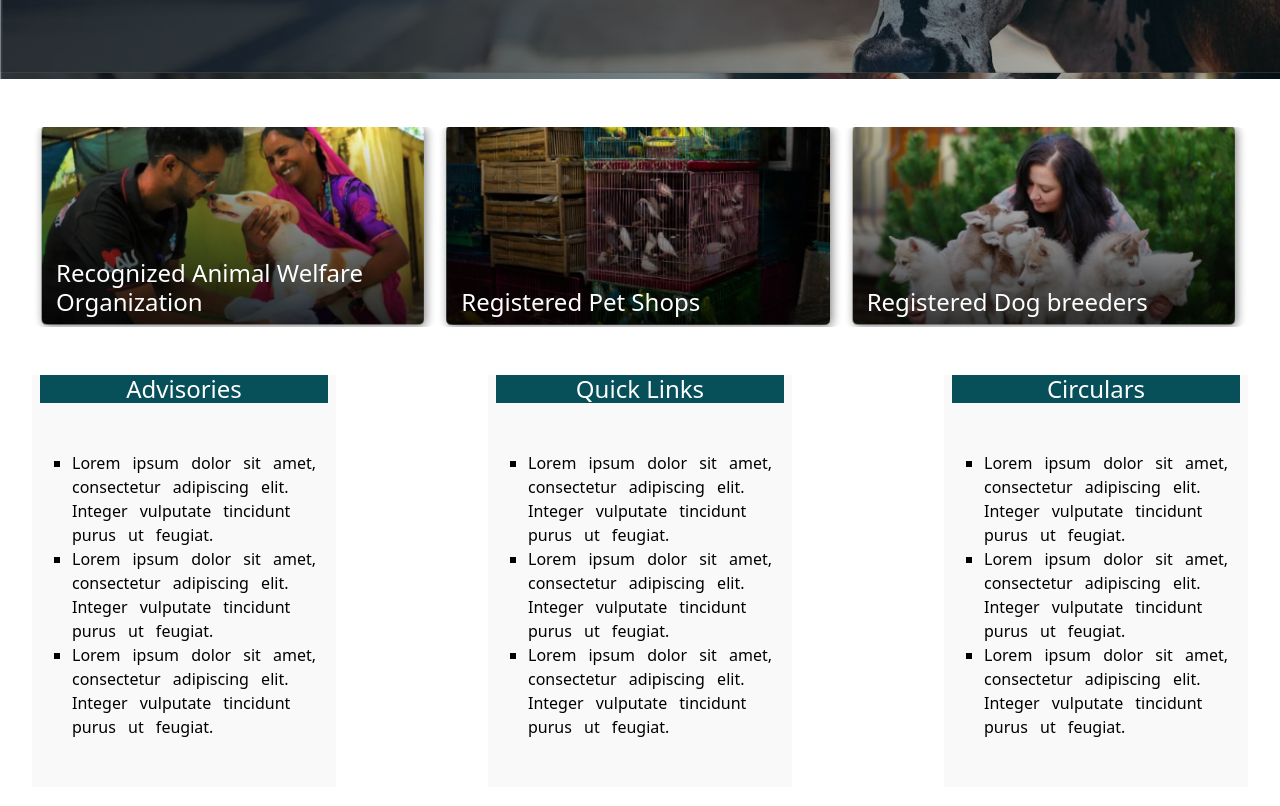
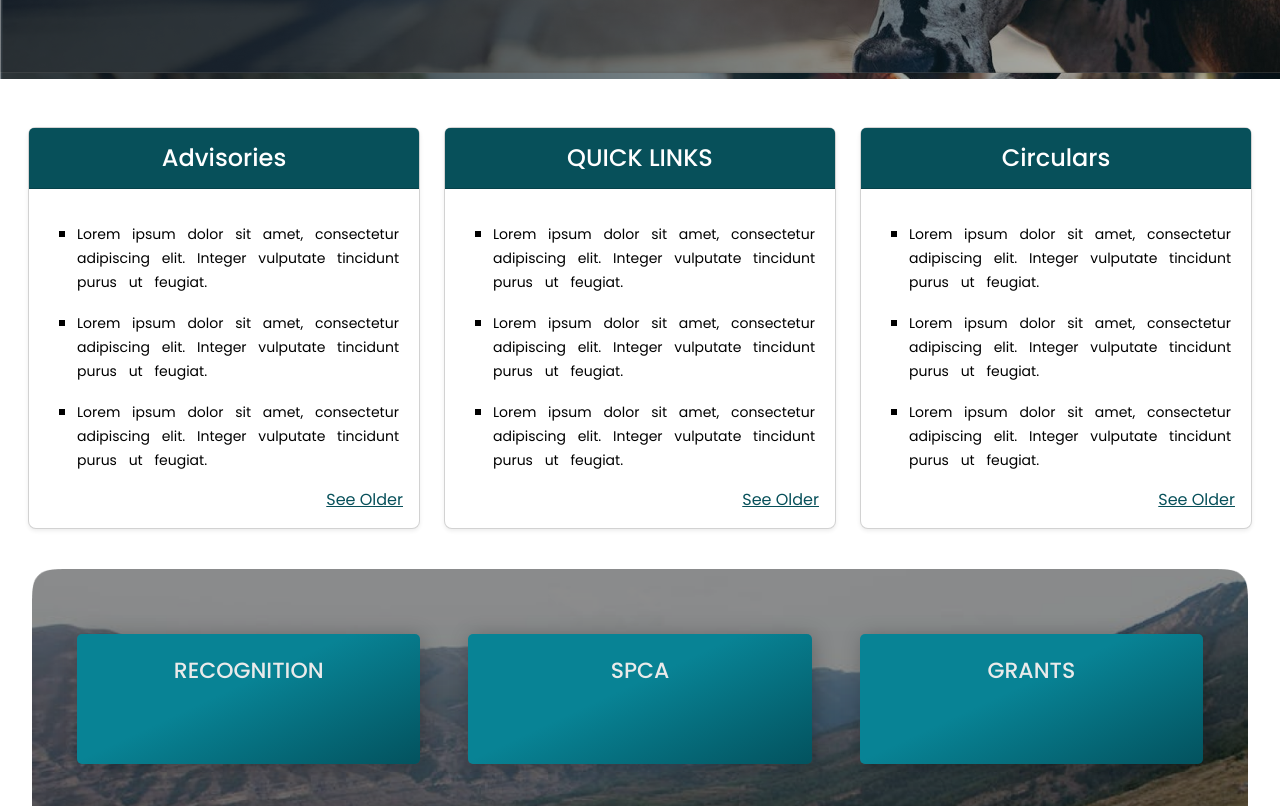
Before and after one commit to swahapati/tnega_project, a plain HTML site: page index.html in a window 1280 px wide. Shown: the part 560-1366 px from the top of the page. Drawn offline with Linux system fonts and the light colour scheme.

Commit message:
circular

```diff
--- a/css/styles.css
+++ b/css/styles.css
@@ -291,6 +291,20 @@ ul{
    left: 2.7vw;
 }
 
+
+
+#complete{
+   font-family: "Poppins Med";
+   background-color: #07505A;
+   color: white;
+}
+#change{
+ /* background-color: teal; */
+ color: #07505A;
+}
+.card-body{
+   font-family: "Poppins Reg"!important;
+}
 .data, .dyn{
    width: 95vw;
 
--- a/index.html
+++ b/index.html
@@ -94,7 +94,75 @@
 
         </div>
 
-        <div class="data  mx-auto row row-cols-1 row-cols-lg-3 mb-5 g-3 g-lg-5  justify-content-between">
+
+
+        <div class="row row-cols-1 row-cols-md-3 mb-3 text-justify mx-3 " >
+            <div class="col">
+                <div class="card mb-4 rounded-3 shadow-sm">
+                  <div class="card-header py-3" ID="complete">
+                    <h4 class="my-0 fw-normal text-center">Advisories</h4>
+                  </div>
+                  <div class="card-body">
+                      <ul class="text-black my-3 fw-normal">
+                          <li>
+                              <p>Lorem ipsum dolor sit amet, consectetur adipiscing elit. Integer vulputate tincidunt purus ut feugiat.</p>
+                          </li>
+                          <li>
+                              <p>Lorem ipsum dolor sit amet, consectetur adipiscing elit. Integer vulputate tincidunt purus ut feugiat.</p>
+                          </li>
+                          <li>
+                              <p>Lorem ipsum dolor sit amet, consectetur adipiscing elit. Integer vulputate tincidunt purus ut feugiat.</p>
+                          </li>
+                      </ul>
+                      <a href="#" class=" float-end" id="change">See Older</a>
+                  </div>
+                </div>
+              </div>
+            <div class="col">
+              <div class="card mb-4 rounded-3 shadow-sm">
+                <div class="card-header py-3" ID="complete">
+                  <h4 class="my-0 fw-normal text-center">QUICK LINKS</h4>
+                </div>
+                <div class="card-body">
+                    <ul class="text-black my-3 fw-normal">
+                        <li>
+                            <p>Lorem ipsum dolor sit amet, consectetur adipiscing elit. Integer vulputate tincidunt purus ut feugiat.</p>
+                        </li>
+                        <li>
+                            <p>Lorem ipsum dolor sit amet, consectetur adipiscing elit. Integer vulputate tincidunt purus ut feugiat.</p>
+                        </li>
+                        <li>
+                            <p>Lorem ipsum dolor sit amet, consectetur adipiscing elit. Integer vulputate tincidunt purus ut feugiat.</p>
+                        </li>
+                    </ul>
+                    <a href="#" class=" float-end" id="change">See Older</a>
+                </div>
+              </div>
+            </div>
+            <div class="col">
+                <div class="card mb-4 rounded-3 shadow-sm">
+                  <div class="card-header py-3" ID="complete">
+                    <h4 class="my-0 fw-normal text-center">Circulars</h4>
+                  </div>
+                  <div class="card-body">
+                      <ul class="text-black my-3 fw-normal">
+                          <li>
+                              <p>Lorem ipsum dolor sit amet, consectetur adipiscing elit. Integer vulputate tincidunt purus ut feugiat.</p>
+                          </li>
+                          <li>
+                              <p>Lorem ipsum dolor sit amet, consectetur adipiscing elit. Integer vulputate tincidunt purus ut feugiat.</p>
+                          </li>
+                          <li>
+                              <p>Lorem ipsum dolor sit amet, consectetur adipiscing elit. Integer vulputate tincidunt purus ut feugiat.</p>
+                          </li>
+                      </ul>
+                      <a href="#" class=" float-end" id="change">See Older</a>
+                  </div>
+                </div>
+              </div>
+          </div>
+
+        <!-- <div class="data  mx-auto row row-cols-1 row-cols-lg-3 mb-5 g-3 g-lg-5  justify-content-between">
             <div class="col data-card animal">
                 <h4 class="data-card-title">Recognized Animal Welfare<br>Organization</h4>
             </div>
@@ -106,53 +174,7 @@
                 <div class="gradient"></div>
                 <h4 class="data-card-title">Registered Dog breeders</h4>
             </div>
-        </div>
-        <div class="dyn mx-auto row row-cols-1 row-cols-md-4 mb-5 g-3  justify-content-between">
-            <div class="col dyn-card ">
-                <h4 class="dyn-card-title ">Advisories</h4>
-                <ul class="text-black my-5">
-                    <li>
-                        Lorem ipsum dolor sit amet, consectetur adipiscing elit. Integer vulputate tincidunt purus ut feugiat.
-                    </li>
-                    <li>
-                        Lorem ipsum dolor sit amet, consectetur adipiscing elit. Integer vulputate tincidunt purus ut feugiat.
-                    </li>
-                    <li>
-                        Lorem ipsum dolor sit amet, consectetur adipiscing elit. Integer vulputate tincidunt purus ut feugiat.
-                    </li>
-                </ul>
-            </div>
-            <div class="col dyn-card ">
-                <!-- <div class="gradient"></div> -->
-                <h4 class="dyn-card-title text-center">Quick Links</h4>
-                <ul class="text-black my-5">
-                    <li>
-                        Lorem ipsum dolor sit amet, consectetur adipiscing elit. Integer vulputate tincidunt purus ut feugiat.
-                    </li>
-                    <li>
-                        Lorem ipsum dolor sit amet, consectetur adipiscing elit. Integer vulputate tincidunt purus ut feugiat.
-                    </li>
-                    <li>
-                        Lorem ipsum dolor sit amet, consectetur adipiscing elit. Integer vulputate tincidunt purus ut feugiat.
-                    </li>
-                </ul>
-            </div>
-            <div class="col dyn-card ">
-                <div class="gradient"></div>
-                <h4 class="dyn-card-title text-center">Circulars</h4>
-                <ul class="text-black my-5">
-                    <li>
-                        Lorem ipsum dolor sit amet, consectetur adipiscing elit. Integer vulputate tincidunt purus ut feugiat.
-                    </li>
-                    <li>
-                        Lorem ipsum dolor sit amet, consectetur adipiscing elit. Integer vulputate tincidunt purus ut feugiat.
-                    </li>
-                    <li>
-                        Lorem ipsum dolor sit amet, consectetur adipiscing elit. Integer vulputate tincidunt purus ut feugiat.
-                    </li>
-                </ul>
-            </div>
-        </div>
+        </div> -->
 
 
 
```
